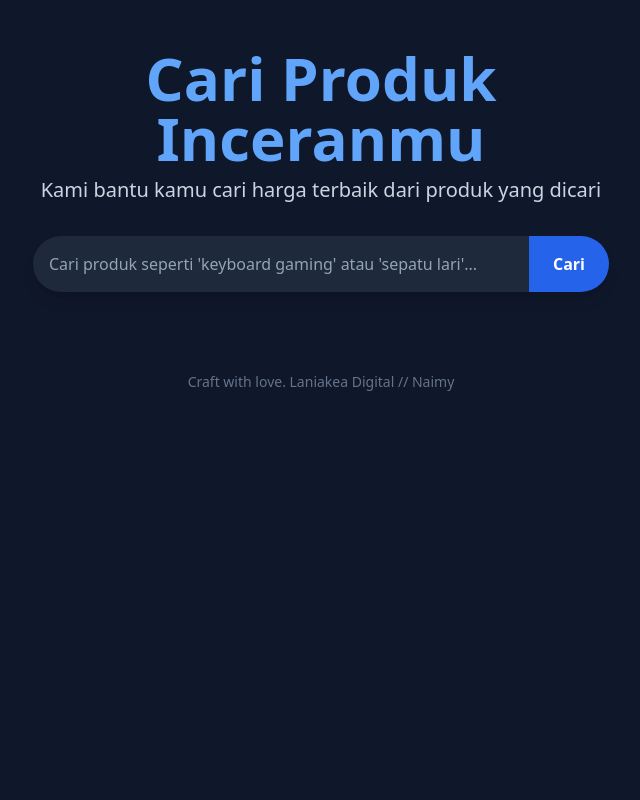
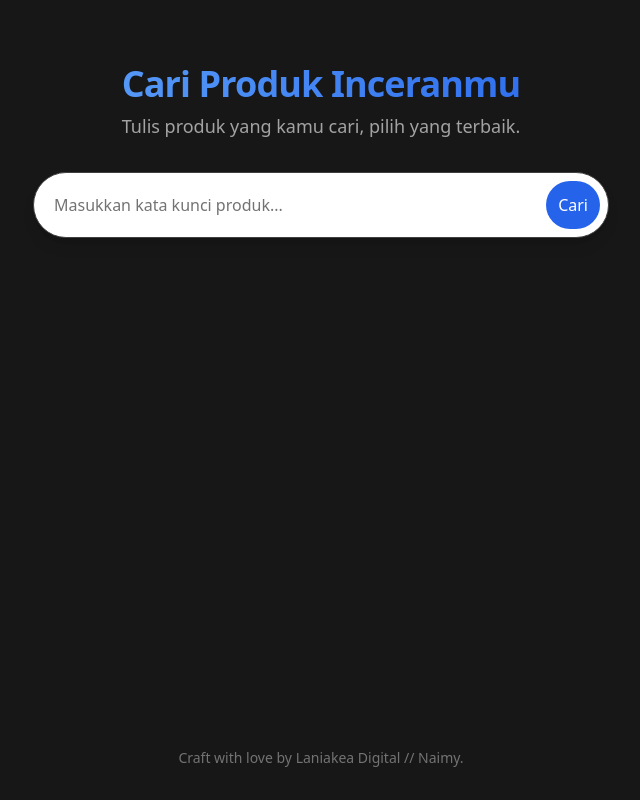
Before and after one commit to amysxe/indonesian-marketplace-aggregator, a Next.js app: page / in a window 1280 px wide. Shown: the whole page, without its empty margins (319-959 px from the left). Built offline with nearby package versions, Linux system fonts and the light colour scheme.

Commit message:
Update page.tsx

```diff
--- a/app/page.tsx
+++ b/app/page.tsx
@@ -6,135 +6,138 @@ type Product = {
   product_id: string;
   source: string;
   name: string;
-  price: string;
+  price: number;
   seller: string;
   url: string;
   imageUrl: string;
-  dateScraped: string;
 };
 
-export default function Page() {
+export default function Home() {
   const [query, setQuery] = useState('');
   const [products, setProducts] = useState<Product[]>([]);
   const [isLoading, setIsLoading] = useState(false);
-  const [error, setError] = useState<string | null>(null);
+  const [isSearching, setIsSearching] = useState(false);
+  const [hasSearched, setHasSearched] = useState(false);
 
   const handleSearch = async () => {
-    if (query.trim() === '') return;
+    if (!query) return;
 
     setIsLoading(true);
-    setError(null);
+    setIsSearching(true);
+    setHasSearched(true);
     try {
-      const response = await fetch(`/api/scrape?q=${encodeURIComponent(query)}`, {
-        method: 'GET',
-        headers: {
-          'Content-Type': 'application/json',
-        },
-      });
-
+      const response = await fetch(`/api/scrape?q=${encodeURIComponent(query)}`);
       if (!response.ok) {
-        throw new Error('Failed to fetch data from API.');
+        throw new Error('Network response was not ok');
       }
-
       const data: Product[] = await response.json();
       setProducts(data);
-    } catch (err) {
-      setError('Failed to fetch data from API. Please check your network connection or try again later.');
+    } catch (error) {
+      console.error('Failed to fetch data from API:', error);
       setProducts([]);
     } finally {
       setIsLoading(false);
+      setIsSearching(false);
     }
   };
 
-  const handleKeyDown = (e: React.KeyboardEvent<HTMLInputElement>) => {
-    if (e.key === 'Enter') {
+  const handleKeyDown = (event: React.KeyboardEvent<HTMLInputElement>) => {
+    if (event.key === 'Enter') {
       handleSearch();
     }
   };
 
   return (
-    <div className="bg-slate-900 min-h-screen text-white font-sans flex flex-col items-center p-4">
-      {/* Header Section */}
-      <header className="text-center my-8 max-w-2xl mx-auto">
-        <h1 className="text-5xl md:text-6xl font-extrabold text-blue-400 mb-2">
+    <div className="min-h-screen flex flex-col items-center justify-start bg-neutral-900 text-white p-4 font-sans">
+      <div className="w-full max-w-2xl text-center">
+        <h1 className="text-4xl font-extrabold mt-12 mb-2 tracking-tight text-transparent bg-clip-text bg-gradient-to-r from-blue-400 to-blue-600">
           Cari Produk Inceranmu
         </h1>
-        <p className="text-lg md:text-xl font-light text-slate-300">
-          Kami bantu kamu cari harga terbaik dari produk yang dicari
+        <p className="text-lg text-neutral-400 mb-8">
+          Tulis produk yang kamu cari, pilih yang terbaik.
         </p>
-      </header>
+      </div>
 
-      {/* Search Bar Section */}
-      <div className="w-full max-w-xl mb-8">
-        <div className="relative flex rounded-full shadow-lg overflow-hidden transition-all duration-300 focus-within:ring-4 focus-within:ring-blue-500/50">
+      <div className="w-full max-w-xl flex items-center bg-white p-2 rounded-full shadow-lg border border-neutral-700">
         <input
           type="text"
-            className="flex-grow p-4 bg-slate-800 text-slate-100 placeholder:text-slate-400 focus:outline-none focus:ring-0"
-            placeholder="Cari produk seperti 'keyboard gaming' atau 'sepatu lari'..."
           value={query}
           onChange={(e) => setQuery(e.target.value)}
           onKeyDown={handleKeyDown}
+          placeholder="Masukkan kata kunci produk..."
+          className="flex-grow bg-white text-neutral-900 placeholder-neutral-500 p-3 rounded-l-full focus:outline-none focus:ring-2 focus:ring-blue-500 transition-colors"
         />
         <button
           onClick={handleSearch}
-            className="bg-blue-600 hover:bg-blue-700 text-white font-bold py-2 px-6 transition-colors duration-300 focus:outline-none"
-            aria-label="Cari Produk"
+          className="bg-blue-600 text-white p-3 rounded-full hover:bg-blue-700 transition-colors duration-300"
+          disabled={isSearching}
         >
-            Cari
+          {isSearching ? (
+            <svg
+              className="animate-spin h-5 w-5 text-white"
+              xmlns="http://www.w3.org/2000/svg"
+              fill="none"
+              viewBox="0 0 24 24"
+            >
+              <circle
+                className="opacity-25"
+                cx="12"
+                cy="12"
+                r="10"
+                stroke="currentColor"
+                strokeWidth="4"
+              ></circle>
+              <path
+                className="opacity-75"
+                fill="currentColor"
+                d="M4 12a8 8 0 018-8V0C5.373 0 0 5.373 0 12h4zm2 5.291A7.962 7.962 0 014 12H0c0 3.042 1.135 5.824 3 7.938l3-2.647z"
+              ></path>
+            </svg>
+          ) : (
+            'Cari'
+          )}
         </button>
       </div>
+
+      {isLoading && (
+        <p className="text-neutral-400 mt-8">Sedang mencari produk...</p>
+      )}
+
+      {!isLoading && hasSearched && products.length === 0 && (
+        <p className="text-neutral-400 mt-8">Maaf, tidak ada produk yang ditemukan. Coba kata kunci lain.</p>
+      )}
+
+      <div className="grid grid-cols-1 sm:grid-cols-2 md:grid-cols-3 gap-6 my-10 max-w-7xl w-full">
+        {products.map((product) => (
+          <a
+            key={product.product_id}
+            href={product.url}
+            target="_blank"
+            rel="noopener noreferrer"
+            className="flex flex-col items-center bg-neutral-800 p-4 rounded-xl shadow-lg hover:shadow-xl transition-shadow duration-300 transform hover:scale-105 overflow-hidden w-full h-[450px]"
+          >
+            <div className="relative w-full h-48 mb-4 rounded-lg overflow-hidden flex items-center justify-center">
+              <img
+                src={product.imageUrl}
+                alt={product.name}
+                className="w-full h-full object-contain rounded-lg"
+              />
             </div>
-
-      {/* Main Content */}
-      <main className="w-full max-w-7xl mx-auto">
-        {isLoading && (
-          <div className="flex justify-center items-center h-48">
-            <div className="animate-spin rounded-full h-16 w-16 border-t-2 border-b-2 border-blue-500"></div>
-          </div>
-        )}
-        {error && (
-          <div className="text-center text-red-400 p-4 rounded-lg bg-red-900/20">
-            {error}
-          </div>
-        )}
-        {!isLoading && products.length === 0 && query !== '' && (
-          <div className="text-center text-slate-400 p-4">
-            <p>Maaf, tidak ada produk yang ditemukan. Coba kata kunci lain.</p>
-          </div>
-        )}
-        <div className="grid grid-cols-1 sm:grid-cols-2 md:grid-cols-3 lg:grid-cols-4 xl:grid-cols-5 gap-6">
-          {products.map((product) => (
-            <a key={product.product_id} href={product.url} target="_blank" rel="noopener noreferrer" className="block transform hover:scale-105 transition-transform duration-200">
-              <div className="bg-slate-800 rounded-2xl overflow-hidden shadow-xl h-full flex flex-col">
-                <div className="p-2 aspect-w-1 aspect-h-1 w-full overflow-hidden bg-slate-700">
-                  <img src={product.imageUrl} alt={product.name} className="w-full h-full object-contain rounded-xl" />
-                </div>
-                <div className="p-4 flex flex-col flex-grow">
-                  <h3 className="text-lg font-semibold text-slate-100 mb-1 truncate">{product.name}</h3>
-                  <div className="text-xl font-bold text-blue-400 mb-2">{product.price}</div>
-                  <div className="flex items-center text-slate-400 text-sm mb-1">
-                    <svg className="w-4 h-4 mr-1 text-slate-500" fill="none" stroke="currentColor" viewBox="0 0 24 24" xmlns="http://www.w3.org/2000/svg">
-                      <path strokeLinecap="round" strokeLinejoin="round" strokeWidth="2" d="M17.657 16.657L13.414 20.9a1.998 1.998 0 01-2.827 0l-4.244-4.243a8 8 0 1111.314 0z"></path>
-                      <path strokeLinecap="round" strokeLinejoin="round" strokeWidth="2" d="M15 11a3 3 0 11-6 0 3 3 0 016 0z"></path>
-                    </svg>
-                    <span>{product.seller}</span>
-                  </div>
-                  <div className="flex items-center text-slate-500 text-xs mt-auto">
-                    <svg className="w-3 h-3 mr-1" fill="none" stroke="currentColor" viewBox="0 0 24 24" xmlns="http://www.w3.org/2000/svg">
-                      <path strokeLinecap="round" strokeLinejoin="round" strokeWidth="2" d="M8 7V3m8 4V3m-9 8h10M5 21h14a2 2 0 002-2V7a2 2 0 00-2-2H5a2 2 0 00-2 2v12a2 2 0 002 2z"></path>
-                    </svg>
-                    <span>{product.dateScraped}</span>
-                  </div>
+            <div className="text-center w-full flex flex-col justify-between h-48">
+              <div>
+                <h3 className="text-lg font-semibold text-white truncate w-full mb-1">{product.name}</h3>
+                <p className="text-md font-bold text-blue-400">
+                  Rp{product.price.toLocaleString('id-ID')}
+                </p>
+                <p className="text-sm text-neutral-500 mt-2">{product.source}</p>
               </div>
             </div>
           </a>
         ))}
       </div>
-      </main>
 
-      {/* Footer Section */}
-      <footer className="mt-12 mb-4 text-center text-sm text-slate-500">
-        <p>Craft with love. Laniakea Digital // Naimy</p>
+      <footer className="w-full text-center mt-auto py-4 text-neutral-500 text-sm">
+        Craft with love by Laniakea Digital // Naimy.
       </footer>
     </div>
   );
```
Lines whose indentation alone changed are shown as unchanged.
